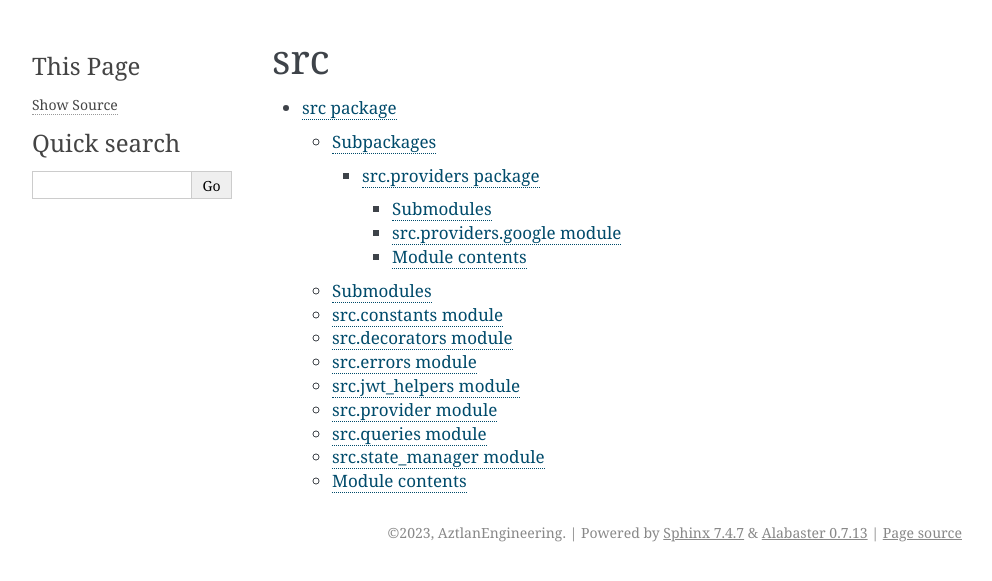
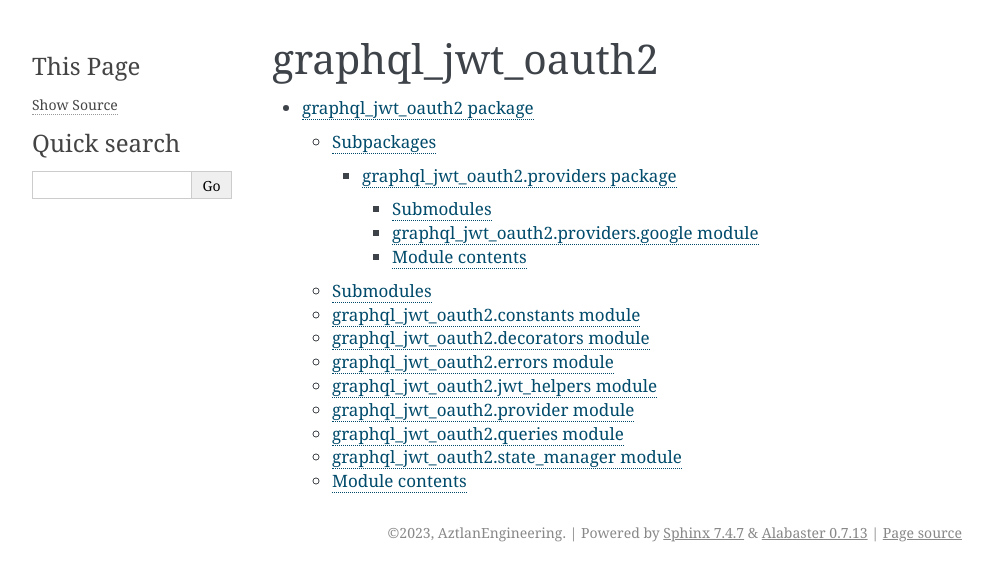
Before and after one commit to AztlanEngineering/django-graphql-jwt-oauth2, a Sphinx documentation site: the page built from docs/source/modules.rst, in a window 1280 px wide. Shown: the top 581 px of the page, without its empty margins (148-1140 px from the left). Built offline with Sphinx 7.4.7, drawn with Linux system fonts in a browser that asks for light colours.

Commit message:
Cleaned docs folder

```diff
--- /dev/null
+++ b/docs/source/graphql_jwt_oauth2.providers.rst
@@ -0,0 +1,21 @@
+graphql\_jwt\_oauth2.providers package
+======================================
+
+Submodules
+----------
+
+graphql\_jwt\_oauth2.providers.google module
+--------------------------------------------
+
+.. automodule:: graphql_jwt_oauth2.providers.google
+   :members:
+   :undoc-members:
+   :show-inheritance:
+
+Module contents
+---------------
+
+.. automodule:: graphql_jwt_oauth2.providers
+   :members:
+   :undoc-members:
+   :show-inheritance:
--- /dev/null
+++ b/docs/source/graphql_jwt_oauth2.rst
@@ -0,0 +1,77 @@
+graphql\_jwt\_oauth2 package
+============================
+
+Subpackages
+-----------
+
+.. toctree::
+   :maxdepth: 4
+
+   graphql_jwt_oauth2.providers
+
+Submodules
+----------
+
+graphql\_jwt\_oauth2.constants module
+-------------------------------------
+
+.. automodule:: graphql_jwt_oauth2.constants
+   :members:
+   :undoc-members:
+   :show-inheritance:
+
+graphql\_jwt\_oauth2.decorators module
+--------------------------------------
+
+.. automodule:: graphql_jwt_oauth2.decorators
+   :members:
+   :undoc-members:
+   :show-inheritance:
+
+graphql\_jwt\_oauth2.errors module
+----------------------------------
+
+.. automodule:: graphql_jwt_oauth2.errors
+   :members:
+   :undoc-members:
+   :show-inheritance:
+
+graphql\_jwt\_oauth2.jwt\_helpers module
+----------------------------------------
+
+.. automodule:: graphql_jwt_oauth2.jwt_helpers
+   :members:
+   :undoc-members:
+   :show-inheritance:
+
+graphql\_jwt\_oauth2.provider module
+------------------------------------
+
+.. automodule:: graphql_jwt_oauth2.provider
+   :members:
+   :undoc-members:
+   :show-inheritance:
+
+graphql\_jwt\_oauth2.queries module
+-----------------------------------
+
+.. automodule:: graphql_jwt_oauth2.queries
+   :members:
+   :undoc-members:
+   :show-inheritance:
+
+graphql\_jwt\_oauth2.state\_manager module
+------------------------------------------
+
+.. automodule:: graphql_jwt_oauth2.state_manager
+   :members:
+   :undoc-members:
+   :show-inheritance:
+
+Module contents
+---------------
+
+.. automodule:: graphql_jwt_oauth2
+   :members:
+   :undoc-members:
+   :show-inheritance:
--- a/docs/source/modules.rst
+++ b/docs/source/modules.rst
@@ -1,7 +1,7 @@
-src
-===
+graphql_jwt_oauth2
+==================
 
 .. toctree::
    :maxdepth: 4
 
-   src
+   graphql_jwt_oauth2
--- a/docs/source/src.rst
+++ /dev/null
@@ -1,77 +0,0 @@
-src package
-===========
-
-Subpackages
------------
-
-.. toctree::
-   :maxdepth: 4
-
-   src.providers
-
-Submodules
-----------
-
-src.constants module
---------------------
-
-.. automodule:: src.constants
-   :members:
-   :undoc-members:
-   :show-inheritance:
-
-src.decorators module
----------------------
-
-.. automodule:: src.decorators
-   :members:
-   :undoc-members:
-   :show-inheritance:
-
-src.errors module
------------------
-
-.. automodule:: src.errors
-   :members:
-   :undoc-members:
-   :show-inheritance:
-
-src.jwt\_helpers module
------------------------
-
-.. automodule:: src.jwt_helpers
-   :members:
-   :undoc-members:
-   :show-inheritance:
-
-src.provider module
--------------------
-
-.. automodule:: src.provider
-   :members:
-   :undoc-members:
-   :show-inheritance:
-
-src.queries module
-------------------
-
-.. automodule:: src.queries
-   :members:
-   :undoc-members:
-   :show-inheritance:
-
-src.state\_manager module
--------------------------
-
-.. automodule:: src.state_manager
-   :members:
-   :undoc-members:
-   :show-inheritance:
-
-Module contents
----------------
-
-.. automodule:: src
-   :members:
-   :undoc-members:
-   :show-inheritance:
```
Also changed, not shown: docs/source/src.providers.rst (deleted, +0 -21 lines), 12 other files.
